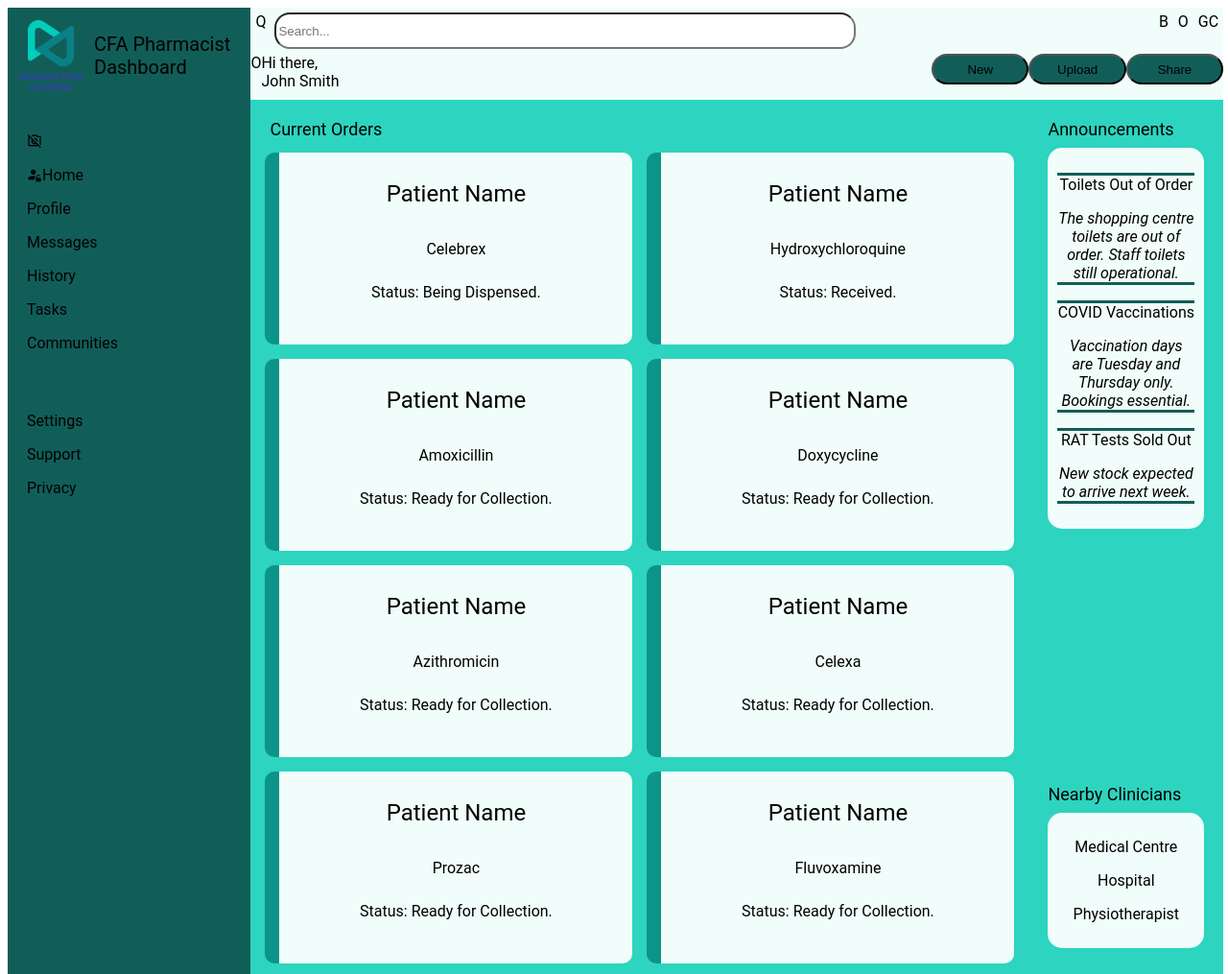
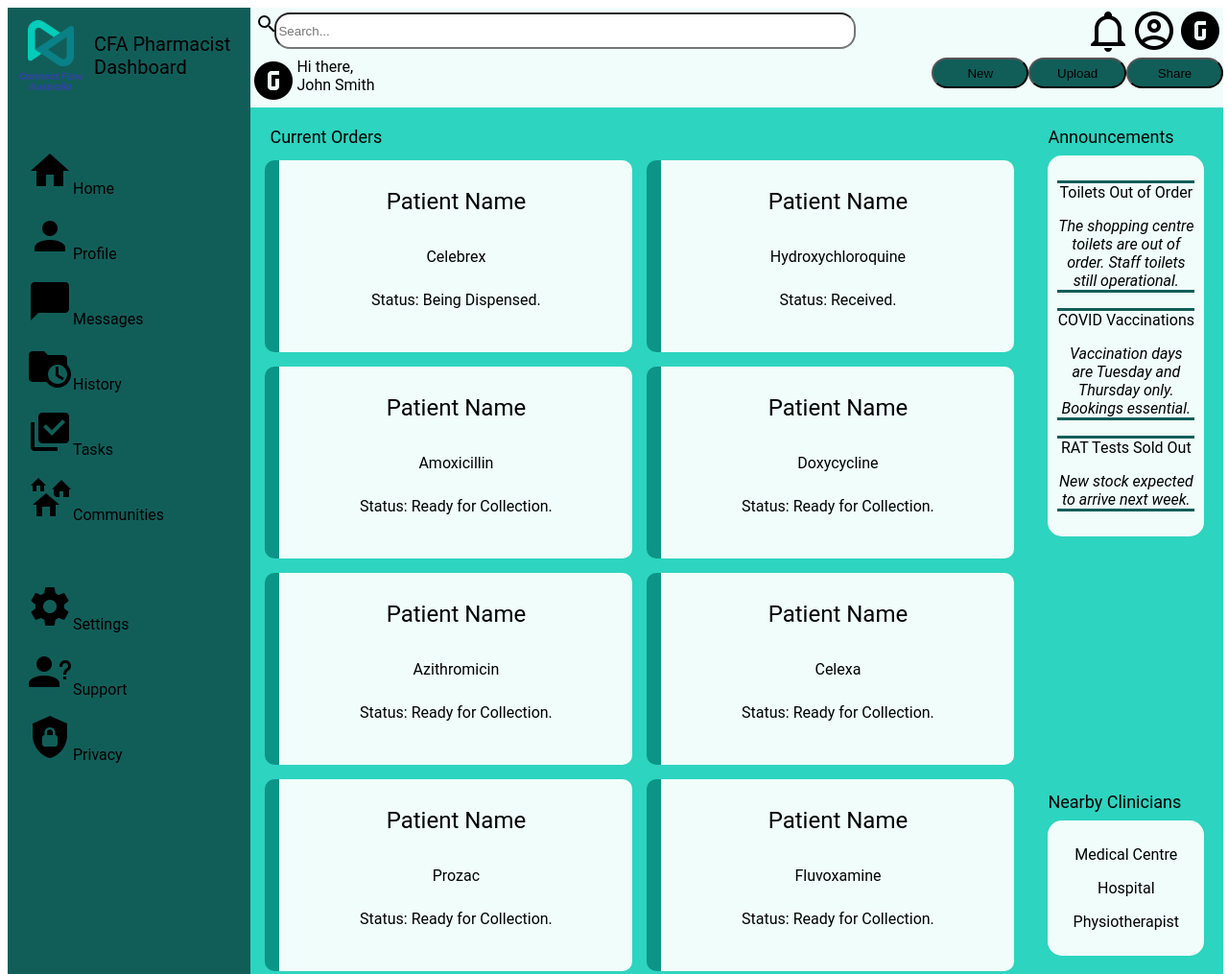
Before and after one commit to chambg02/dashboard-TOP, a plain HTML site: page index.html in a window 1280 px wide. Shown: the top 1015 px of the page at 96% size. Drawn offline with Linux system fonts and the light colour scheme.

Commit message:
Finalise project to exercise requirements.

```diff
--- a/index.html
+++ b/index.html
@@ -17,33 +17,32 @@
                 CFA Pharmacist Dashboard
             </div>
             <div class="menu">
-                <span class="mdi mdi-camera-off-outline"></span>
-                <p class="mdi mdi-account-lock-open">Home</p>
-                <p>Profile</p>
-                <p>Messages</p>
-                <p>History</p>
-                <p>Tasks</p>
-                <p>Communities</p>
+                <p> <img class="menuicon" src="img/home.png">Home</p>
+                <p> <img class="menuicon" src="img/profile.png">Profile</p>
+                <p> <img class="menuicon" src="img/messages.png">Messages</p>
+                <p> <img class="menuicon" src="img/history.png">History</p>
+                <p> <img class="menuicon" src="img/tasks.png">Tasks</p>
+                <p> <img class="menuicon" src="img/communities.png">Communities</p>
             </div>
             <div class="settings">
-                <p>Settings</p>
-                <p>Support</p>
-                <p>Privacy</p>
+                <p> <img class="menuicon" src="img/settings.png">Settings</p>
+                <p> <img class="menuicon" src="img/support.png">Support</p>
+                <p> <img class="menuicon" src="img/privacy.png">Privacy</p>
             </div>
         </div>
 
         <div class="header">
             <div class="searchbar">
-                <div class="searchicon">Q</div>
+                <div class="searchicon"><img src="img/search.svg"></div>
                 <input class="input" type="text" placeholder="Search...">
             </div>
             <div class="account">
-                <div id="bell">B</div>
-                <div id="acctsmall">O</div>
-                <div id="initials">GC</div>
+                <div class="accounticons"><img src = "img/bell.png"></div>
+                <div class="accounticons"><img src = "img/account.png"></div>
+                <div class="accounticons"><img src = "img/g.png"></div>
             </div>
             <div class="hello">
-                <div class="acctbig">O</div>
+                <div class="acctbig"><img src = "img/g.png"></div>
                 <div class="hifield">
                     <div>Hi there,</div>
                     <div>John Smith</div>
```
